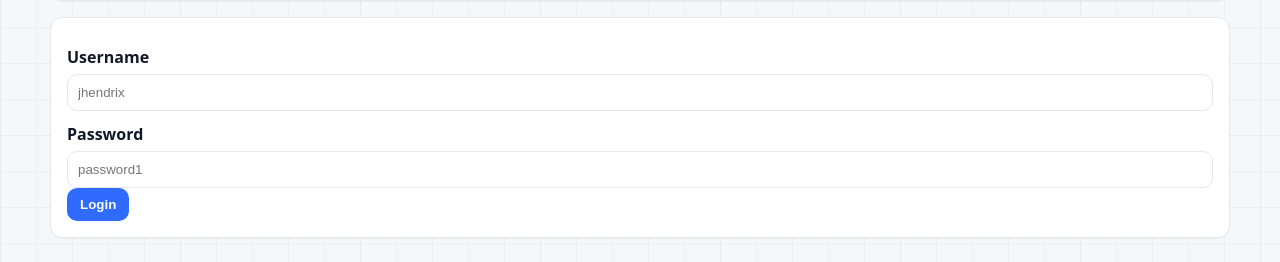
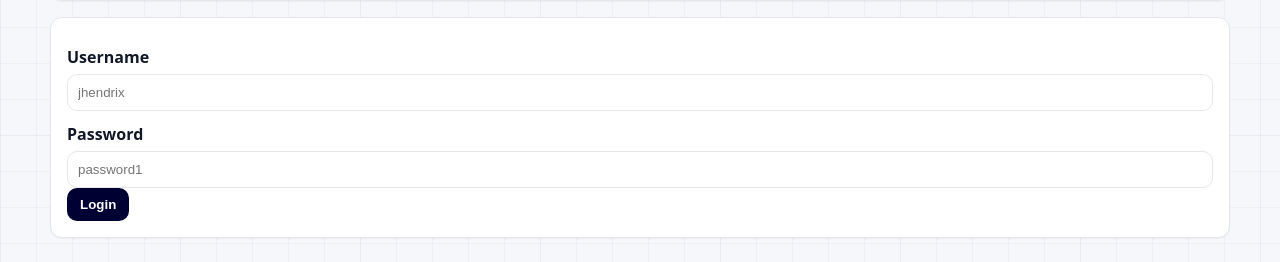
Before and after one commit to blueprinted-io/project-loom, a FastAPI app: page /login in a window 1280 px wide. Shown: the part 585-847 px from the top of the page. Run offline with FastAPI, Linux system fonts and the light colour scheme; data comes from the database, SQL or seed files in the repository; some libraries are stand-ins or nearby versions.

Commit message:
ui: make primary buttons use brand color

```diff
--- a/lcs_mvp/app/static/style.css
+++ b/lcs_mvp/app/static/style.css
@@ -123,9 +123,9 @@ html[data-theme="dark"] .navlink:hover{background:rgba(255,255,255,.06);border-c
 html[data-theme="dark"] .table th{background:rgba(2,6,23,.35);color:rgba(229,231,235,.86)}
 .table tr:last-child td{border-bottom:none}
 
-.btn{display:inline-block;background:var(--accent);color:white;border:1px solid transparent;border-radius:10px;padding:8px 12px;cursor:pointer;font-weight:700}
+.btn{display:inline-block;background:var(--brand);color:white;border:1px solid transparent;border-radius:10px;padding:8px 12px;cursor:pointer;font-weight:800}
 .btn.secondary{background:transparent;color:#fff;border-color:rgba(255,255,255,.25)}
-.btn:hover{filter:brightness(0.98)}
+.btn:hover{filter:brightness(1.03)}
 
 /* buttons inside content panels */
 .content .btn.secondary{background:var(--panel);color:var(--ink);border:1px solid var(--border)}
```
